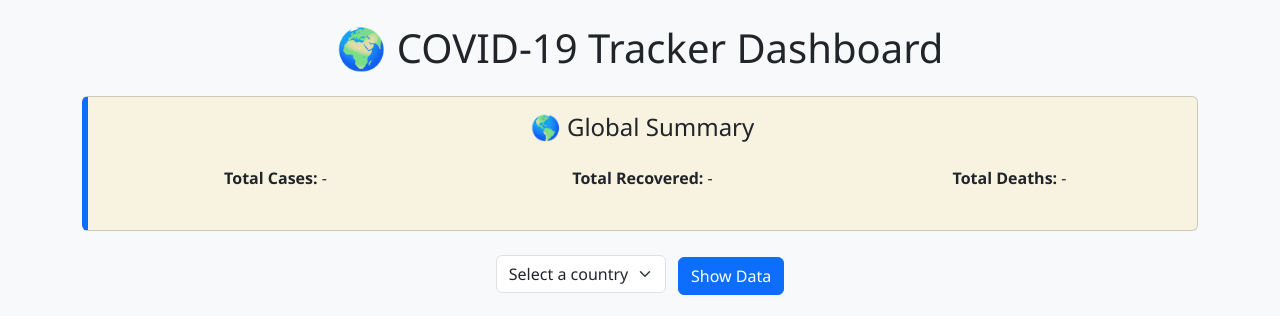
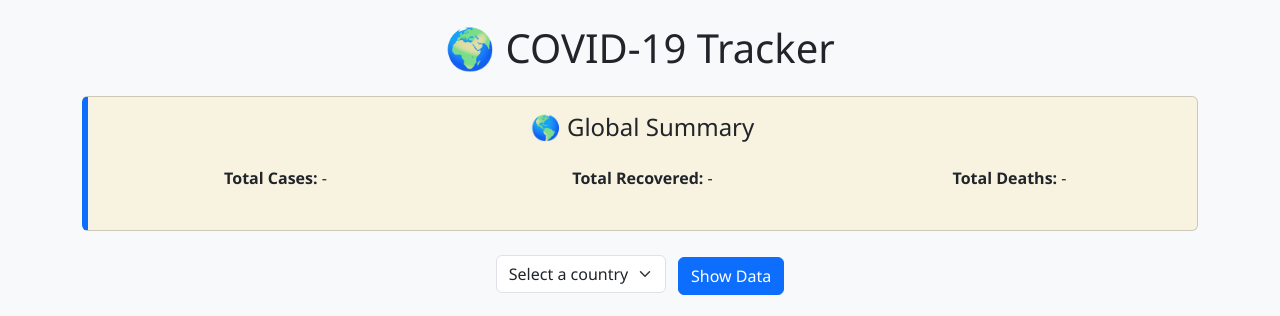
Before and after one commit to roye61887/cov19, a plain HTML site: page index.html in a window 1280 px wide. Drawn offline with nearby package versions, Linux system fonts and the light colour scheme; no server answers.

Commit message:
Update index.html

```diff
--- a/index.html
+++ b/index.html
@@ -16,7 +16,7 @@
 </head>
 <body class="bg-light">
   <div class="container py-4">
-    <h1 class="text-center mb-4">🌍 COVID-19 Tracker Dashboard</h1>
+    <h1 class="text-center mb-4">🌍 COVID-19 Tracker</h1>
 
     <!-- Global Summary -->
     <div id="globalSummary" class="card p-3 text-center mb-4 bg-warning bg-opacity-10">
```
